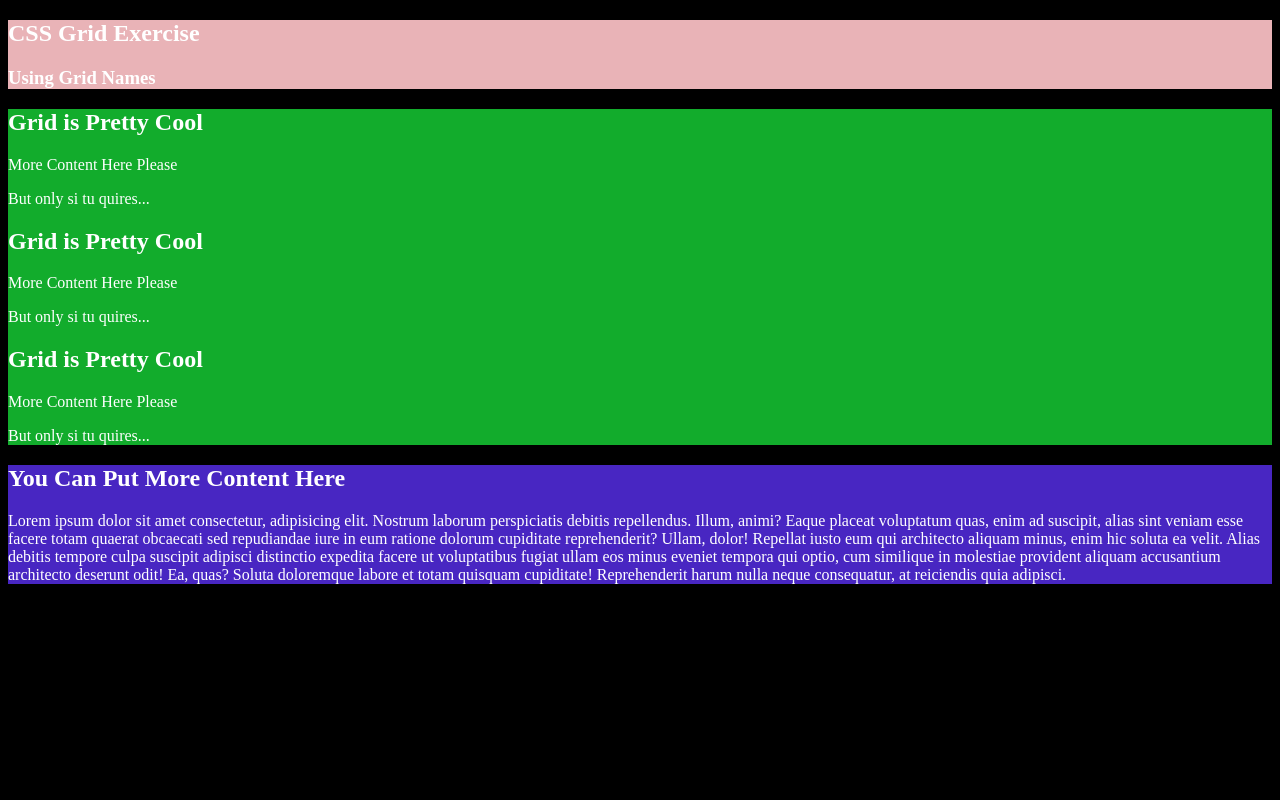
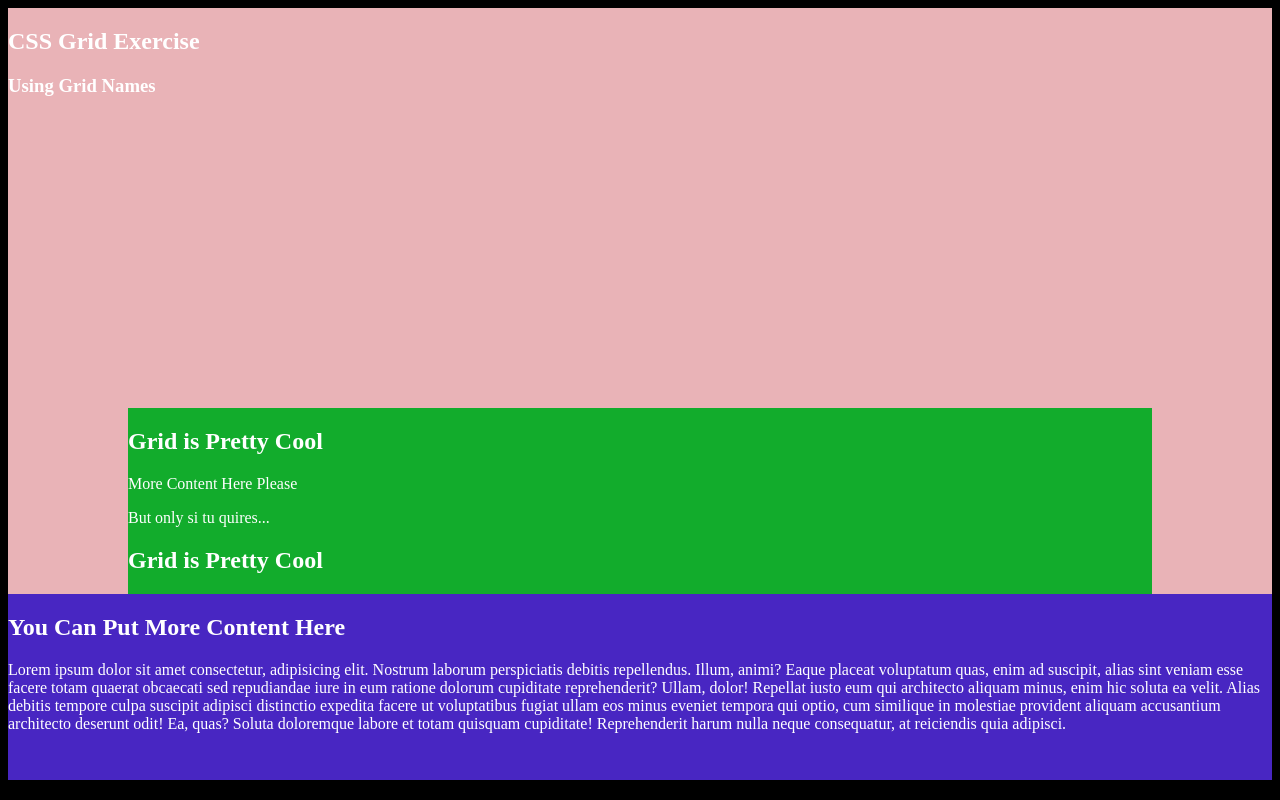
Before and after one commit to jsixx777/GridWithLineNames, a plain HTML site: page index.html in a window 1280 px wide. Drawn offline with Linux system fonts and the light colour scheme; a web font is replaced by a local one.

Commit message:
basic grid is setup

```diff
--- a/styles.scss
+++ b/styles.scss
@@ -9,20 +9,29 @@ $pink-mix: rgb(233, 179, 183);
 $green-mix: rgb(18, 172, 44);
 
 body {
+    display: grid;
     background: $black;
+    grid-template-columns: [page-start]1fr [content-start]80vw[content-end] 1fr[page-end];
+    grid-template-rows: [header-start]50vh [banner-begin]2fr[header-end]2fr[banner-end] auto[content-remains];
 }
 
 .section-one {
     color: $white;
     background: $pink-mix;
+    grid-column: page-start / page-end;
+    grid-row: header-start / header-end;
 }
 
 .section-two {
     color: $white;
     background: $green-mix;
+    grid-column: content-start / content-end;
+    grid-row: banner-begin /banner-end;
 }
 
 .section-three {
     color: $white;
     background: $blue-mix;
+    grid-column: page-start / page-end;
+    grid-row: header-end / content-remains;
 }
```
Also changed, not shown: styles.css, 1 other file.
